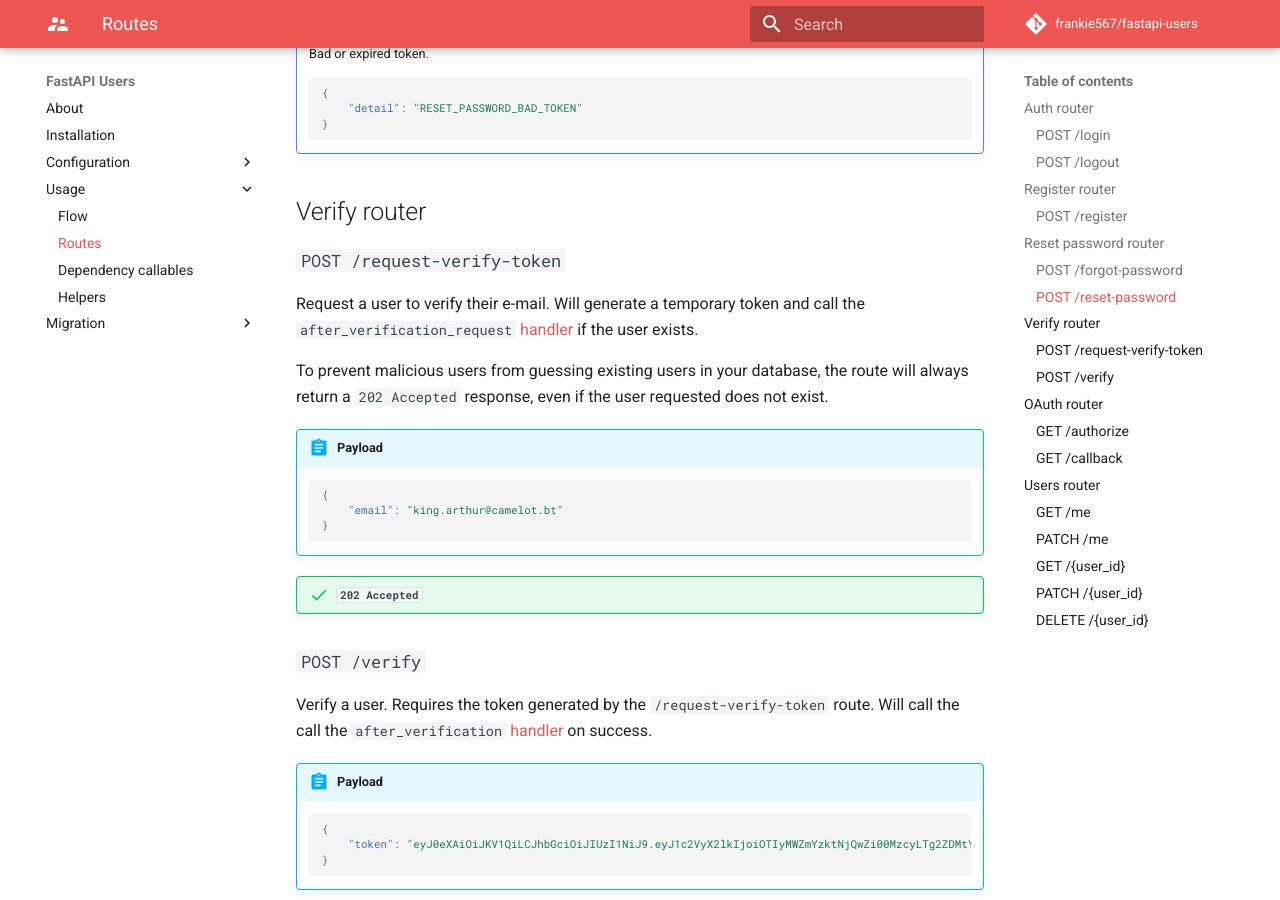
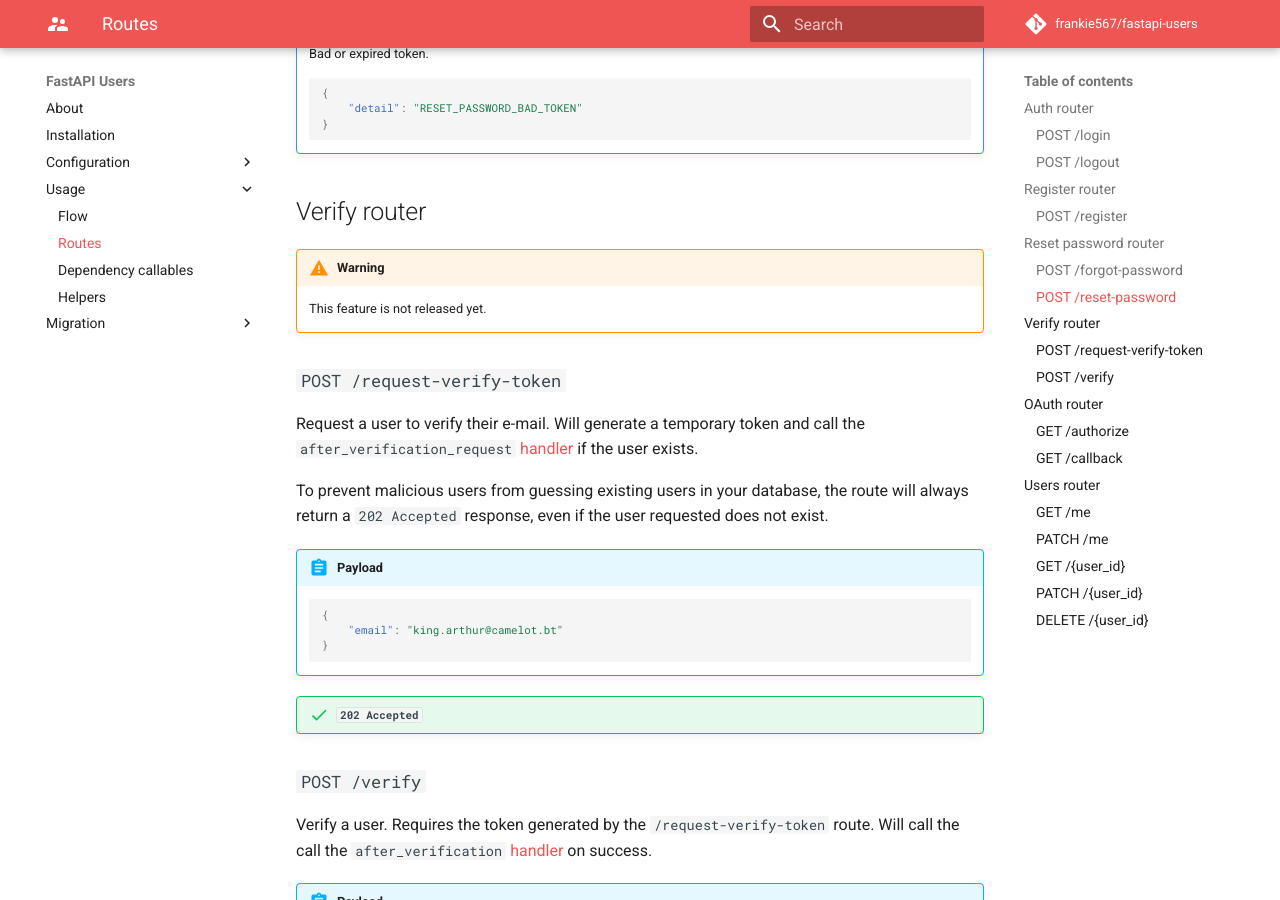
Before and after one commit to fastapi-users/fastapi-users, an MkDocs documentation site: the page built from docs/usage/routes.md, in a window 1280 px wide and 900 px high, scrolled down 2920 px. Built offline with MkDocs 1.6.1 and Material for MkDocs 9.7.7, drawn with Linux system fonts in a browser that asks for light colours; comment, search, counter and statistics services are not loaded.

Commit message:
Add not released warning on verify docs

````diff
--- a/docs/usage/routes.md
+++ b/docs/usage/routes.md
@@ -118,6 +118,9 @@ Reset a password. Requires the token generated by the `/forgot-password` route.
     ```
 
 ## Verify router
+
+!!! warning
+    This feature is not released yet.
 
 ### `POST /request-verify-token`
 
````
Also changed, not shown: docs/configuration/routers/verify.md (+3 -0 lines).
